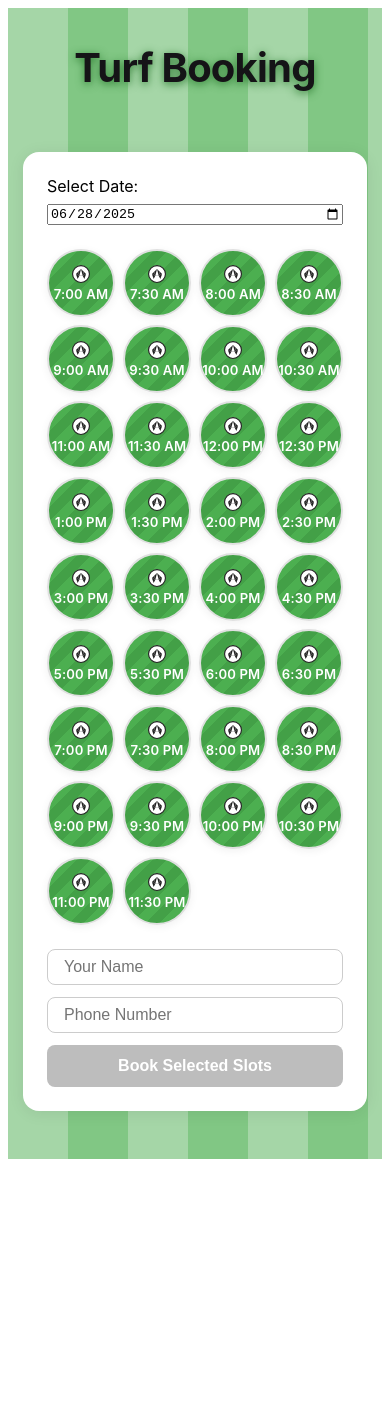
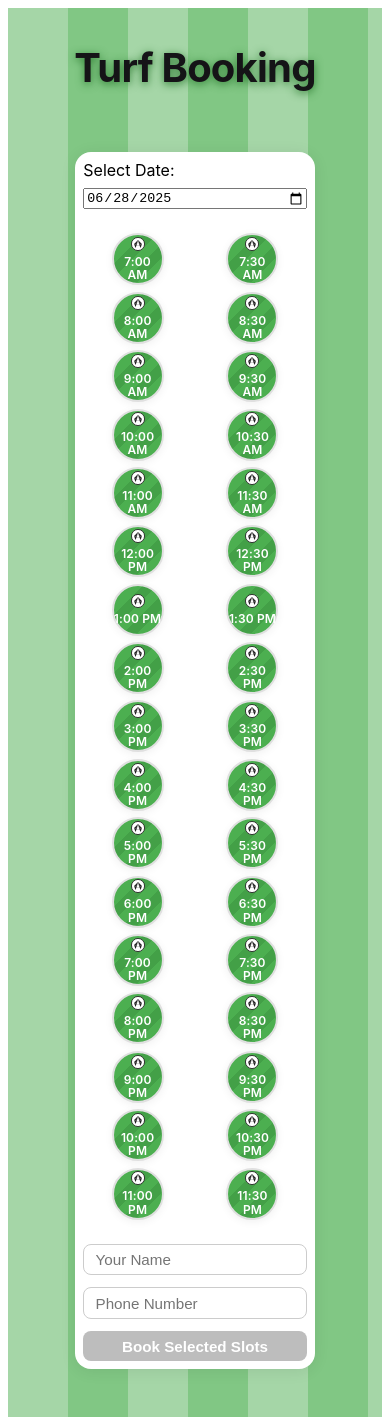
Before and after one commit to anas-k-k/turf-booking-app, an Angular app: page / in a window 390 px wide. Before the commit the page ends 1167 px from the top, so only its background shows below. Built offline with nearby package versions, Linux system fonts and the light colour scheme.

Commit message:
feat: adjust font sizes and add responsive styles for calendar component

```diff
--- a/src/app/components/booking-calendar/booking-calendar.component.scss
+++ b/src/app/components/booking-calendar/booking-calendar.component.scss
@@ -43,7 +43,7 @@
   border: 2px solid #e0e0e0;
   box-shadow: 0 2px 8px rgba(0, 0, 0, 0.06);
   position: relative;
-  font-size: 0.82rem;
+  font-size: 0.75rem;
   margin: 0 auto;
   padding: 0;
   gap: 0.15rem;
@@ -55,7 +55,7 @@
   margin-bottom: 0.1rem;
 }
 .slot span {
-  font-size: 0.82rem;
+  font-size: 0.75rem;
   margin: 0;
   line-height: 1.1;
   text-align: center;
@@ -183,3 +183,32 @@
 .modal-content button:hover {
   filter: brightness(0.95);
 }
+
+@media (max-width: 600px) {
+  .calendar-container {
+    max-width: 98vw;
+    padding: 0.5rem;
+  }
+  .slots-grid {
+    grid-template-columns: repeat(2, 1fr);
+    gap: 0.4rem;
+  }
+  .slot {
+    width: 48px;
+    height: 48px;
+    font-size: 0.75rem;
+  }
+  .slot svg {
+    width: 14px;
+    height: 14px;
+  }
+  .booking-form input,
+  .booking-form button {
+    font-size: 0.95rem;
+    padding: 0.4rem 0.7rem;
+  }
+  .modal-content {
+    min-width: 160px;
+    padding: 0.7rem 0.5rem;
+  }
+}
```
